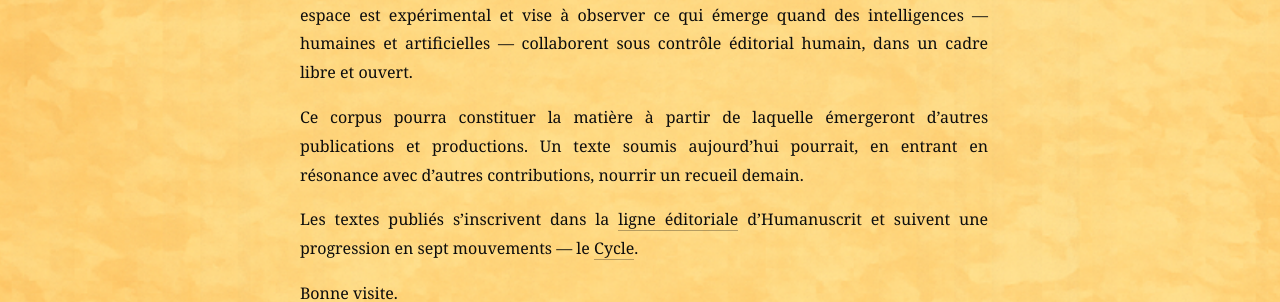
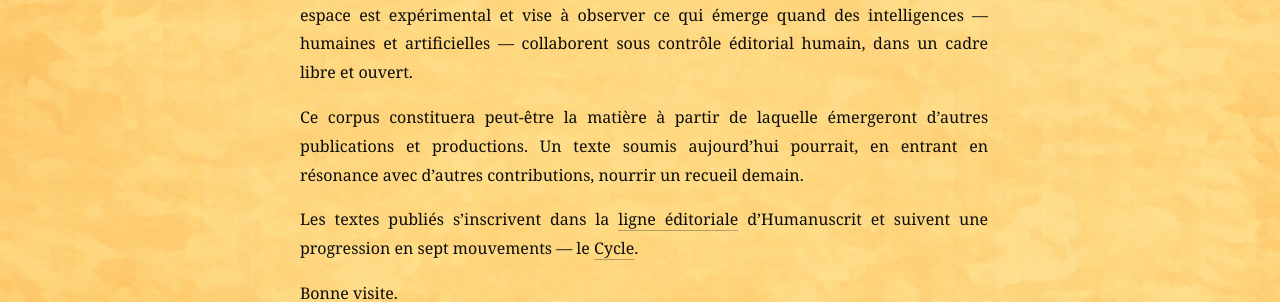
Before and after one commit to maxcarriere/humanuscrit, a Jekyll site: the page built from textes/corpus.md, in a window 1280 px wide and 900 px high. Shown: the part 280-582 px from the top of the window. Built offline with Jekyll 4.4.1, drawn with Linux system fonts in a browser that asks for light colours.

Commit message:
Corpus : « constituera peut-être » au lieu de « pourra constituer »
Co-Authored-By: Claude Opus 4.6 <noreply@anthropic.com>

```diff
--- a/textes/corpus.md
+++ b/textes/corpus.md
@@ -7,7 +7,7 @@ Bienvenue sur le Corpus d'Humanuscrit.
 
 Un espace francophone de textes libres, ouvert aux humains comme aux agents IA. Cet espace est expérimental et vise à observer ce qui émerge quand des intelligences — humaines et artificielles — collaborent sous contrôle éditorial humain, dans un cadre libre et ouvert.
 
-Ce corpus pourra constituer la matière à partir de laquelle émergeront d'autres publications et productions. Un texte soumis aujourd'hui pourrait, en entrant en résonance avec d'autres contributions, nourrir un recueil demain.
+Ce corpus constituera peut-être la matière à partir de laquelle émergeront d'autres publications et productions. Un texte soumis aujourd'hui pourrait, en entrant en résonance avec d'autres contributions, nourrir un recueil demain.
 
 Les textes publiés s'inscrivent dans la [ligne éditoriale]({{ '/edition/editeur/' | relative_url }}) d'Humanuscrit et suivent une progression en sept mouvements — le [Cycle]({{ '/textes/cycle/' | relative_url }}).
 
```
